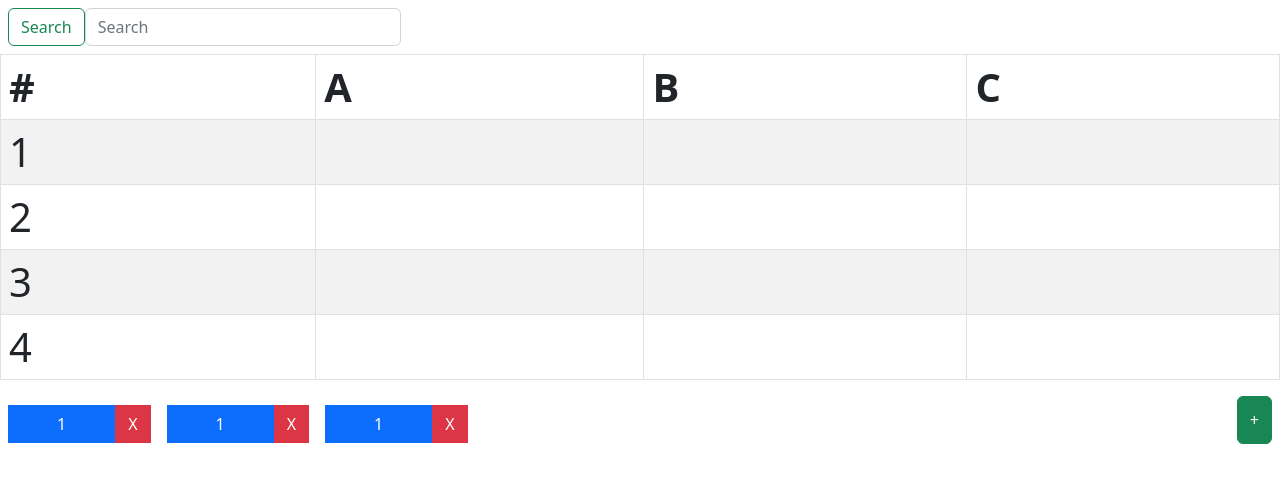
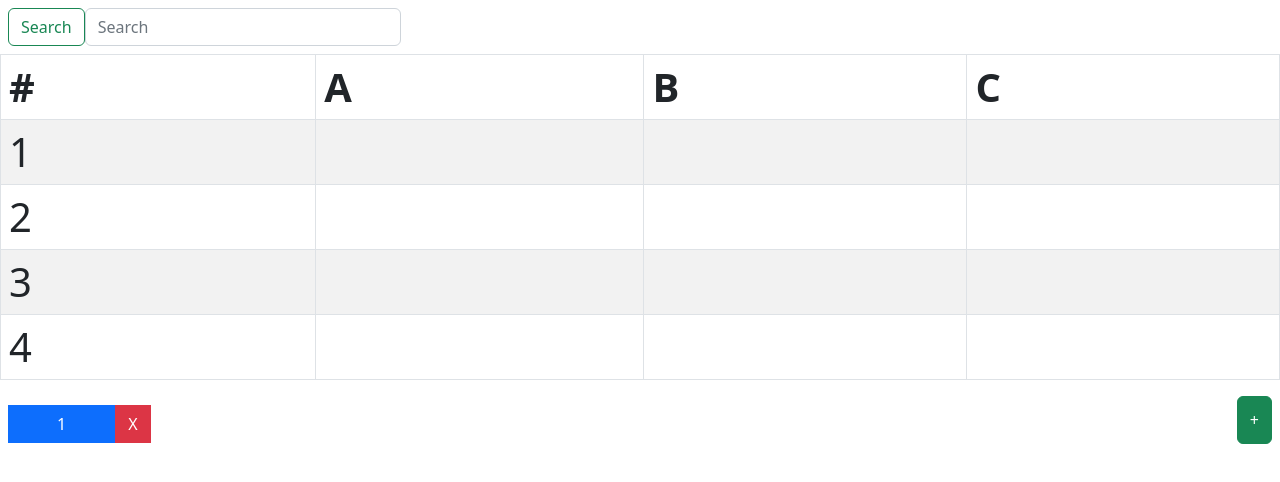
Before and after one commit to k4-100/calc, a React (Create React App) app: page / in a window 1280 px wide. Shown: the top 482 px of the page. Built offline with nearby package versions, Linux system fonts and the light colour scheme.

Commit message:
Added displaying button for each table

```diff
--- a/src/components/Sheet/SheetBar.tsx
+++ b/src/components/Sheet/SheetBar.tsx
@@ -1,21 +1,16 @@
 import React from "react";
+import { useGlobalContext } from "../../context";
 import SheetBarButton from "./SheetBarButton";
 
 const SheetBar = () => {
+  const { sheet } = useGlobalContext();
   return (
     <div className="SheetBar">
       <div className="d-flex">
         <div className="d-flex">
-          <SheetBarButton />
-          <SheetBarButton />
-          <SheetBarButton />
-          {/* <button
-            type="button"
-            style={{ borderRadius: "0" }}
-            className="btn btn-primary w-100 mx-1"
-          >
-            1
-          </button> */}
+          {sheet.tables.length &&
+            sheet.tables.map((_, i) => <SheetBarButton key={i} />)}
+          {/* <SheetBarButton /> */}
         </div>
         <button type="button" className="btn btn-success ms-auto me-2">
           +
```
